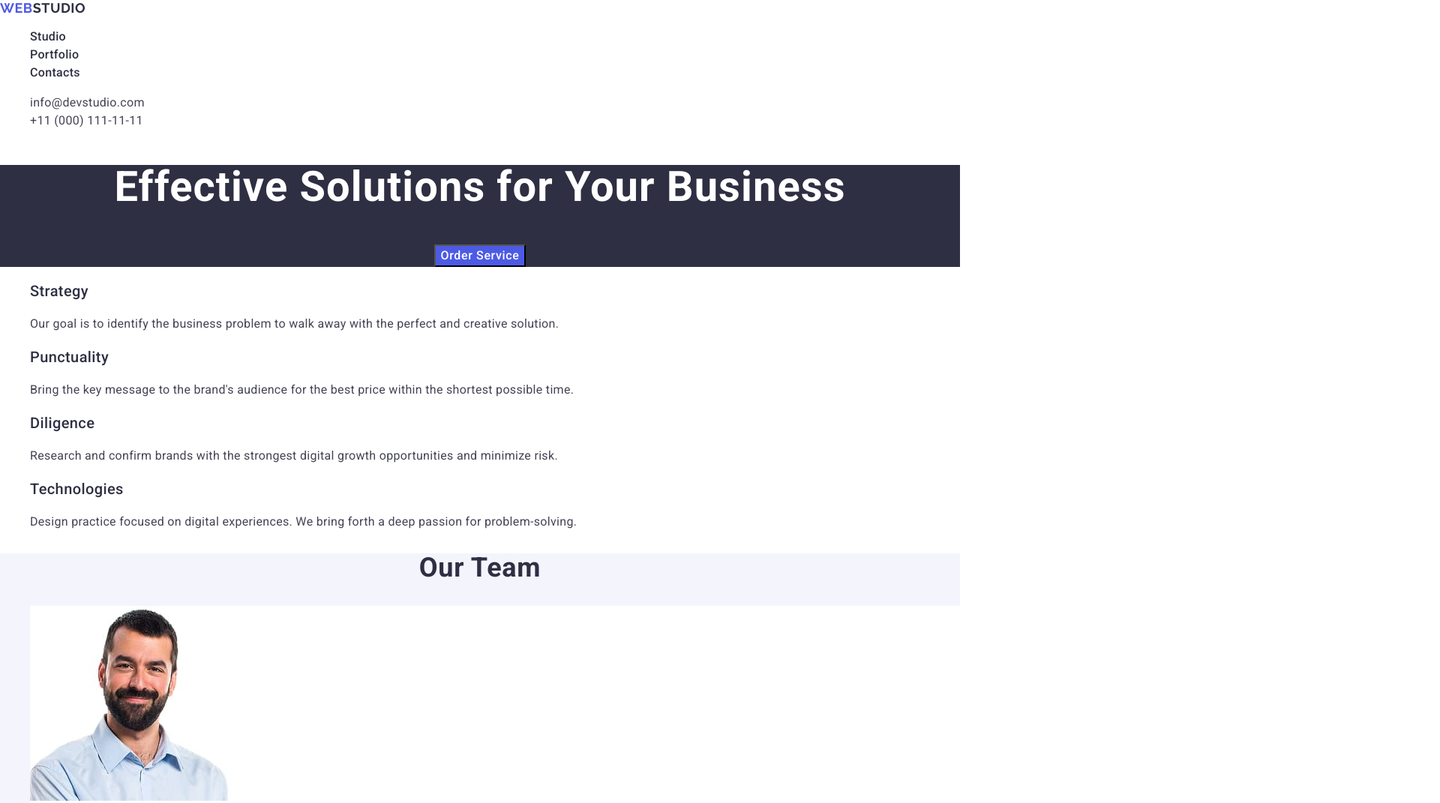
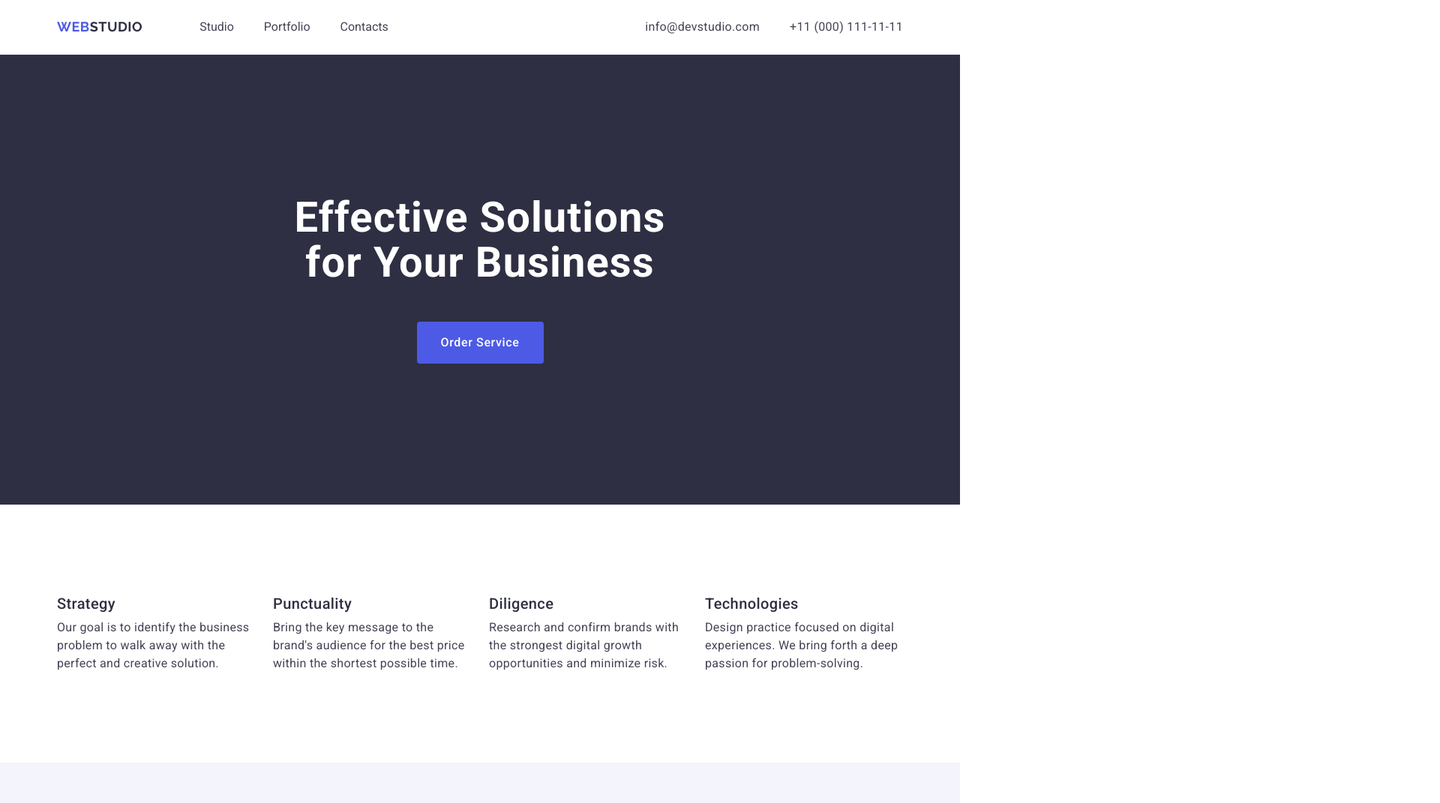
Before and after one commit to mzubaryev/goit-markup-hw-03, a plain HTML site: page index.html in a window 1280 px wide. Shown: the top 1071 px of the page at 75% size, 1920 px wide, since content can reach past the window. Drawn offline with nearby package versions, Linux system fonts and the light colour scheme; files whose address does not match are found by name.

Commit message:
1 commit

```diff
--- a/css/styles.css
+++ b/css/styles.css
@@ -2,27 +2,75 @@ body {
   font-family: 'Roboto', sans-serif;
   color: #434455;
   background-color: #ffffff;
+  line-height: 150%;
 }
+/* reset */
 a {
   color: currentColor;
   text-decoration: none;
 }
+h1,
+h2,
+h3,
+h4,
+h5,
+h6,
+p {
+  margin: 0;
+}
+
 ul,
 ol {
   list-style-type: none;
+  margin: 0;
+  padding-left: 0;
+}
+/* common */
+.container {
+  max-width: 1158px;
+  padding: 0 15px;
+  margin: 0 auto;
 }
 button {
   font-family: inherit;
   cursor: pointer;
 }
-address {
-  font-style: normal;
+.section-title {
+  font-weight: 700;
+  font-size: 36px;
+  line-height: 111%;
+  letter-spacing: 0.02em;
+  text-align: center;
+  text-transform: capitalize;
+  color: #2e2f42;
 }
-.link:hover,
-.link:focus {
-  color: #404bbf;
+.sub-title {
+  font-weight: 500;
+  font-size: 20px;
+  line-height: 120%;
+  letter-spacing: 0.02em;
+  color: #2e2f42;
+}
+.text {
+  font-weight: 400;
+  font-size: 16px;
+  letter-spacing: 0.02em;
 }
 
+/* end common */
+
+/* header */
+.page-header {
+  border-bottom: 1px solid #e7e9fc;
+}
+.header-container {
+  display: flex;
+  align-items: center;
+}
+.header-nav {
+  display: flex;
+  align-items: center;
+}
 .logo {
   font-family: 'Raleway', sans-serif;
   text-transform: uppercase;
@@ -32,91 +80,161 @@ address {
   letter-spacing: 0.03em;
   color: #4d5ae5;
 }
+.header-logo {
+  padding: 24px 0;
+  margin-right: 76px;
+}
+.header-menu {
+  display: flex;
+  align-items: center;
+  gap: 40px;
+}
+.nav-link {
+  padding: 24px 0;
+  display: block;
+}
+.contacts-list {
+  display: flex;
+  align-items: center;
+  gap: 40px;
+}
+.contacts-link {
+  display: block;
+  padding: 24px 0;
+}
+.header-adress {
+  margin-left: auto;
+  font-style: normal;
+  font-weight: 400;
+  font-size: 16px;
+  letter-spacing: 0.02em;
+  color: #434455;
+}
+.link:hover,
+.link:focus {
+  color: #404bbf;
+}
+
 .logo-accent {
   color: #2e2f42;
 }
 .menu {
   font-weight: 500;
   font-size: 16px;
-  line-height: 150%;
   letter-spacing: 0.02em;
   color: #2e2f42;
 }
-address {
-  font-weight: 400;
-  font-size: 16px;
-  line-height: 150%;
-  letter-spacing: 0.02em;
-  color: #434455;
-}
+/* end header */
+
+/* hero section*/
+
 .hero-section {
   background-color: #2e2f42;
-  text-align: center;
+  padding: 188px 0;
 }
+
 .hero-section-title {
+  width: 496px;
   color: #fff;
   font-weight: 700;
   font-size: 56px;
   line-height: 107%;
   letter-spacing: 0.02em;
+  margin: 0 auto;
+  margin-bottom: 48px;
   text-align: center;
 }
-button {
+.hero-button {
+  width: 169px;
+  height: 56px;
   background: #4d5ae5;
   font-weight: 500;
   font-size: 16px;
   line-height: 150%;
   letter-spacing: 0.04em;
   color: #fff;
+  border: none;
+  border-radius: 4px;
+  padding: 16px 0;
+  margin: 0 auto;
+  display: block;
 }
 .hero-button:hover,
 .hero-button:focus {
   background-color: #404bbf;
 }
-.portfolio-section > .section-title,
-.team-section > .section-title {
-  font-weight: 700;
-  font-size: 36px;
-  line-height: 111%;
-  letter-spacing: 0.02em;
-  text-align: center;
-  text-transform: capitalize;
-  color: #2e2f42;
+/* end hero section */
+
+/* adv section */
+.adv-section {
+  padding: 120px 0;
 }
+.adv-section-list {
+  display: flex;
+  align-items: center;
+  gap: 24px;
+}
+.adv-list-item {
+  width: calc((100% - (24px * 3)) / 4);
+}
+.adv-list-item > .sub-title {
+  margin-bottom: 8px;
+}
+/* end adv section */
 
-.adv-section > ul > li > h3,
-.team-section > ul > li > h3,
-.portfolio-section > ul > li > h3 {
-  font-weight: 500;
-  font-size: 20px;
-  line-height: 120%;
-  letter-spacing: 0.02em;
-  color: #2e2f42;
-}
-.adv-section .text,
-.team-section .text,
-.portfolio-section .text,
-.footer-section .text {
-  font-weight: 400;
-  font-size: 16px;
-  line-height: 150%;
-  letter-spacing: 0.02em;
-}
+/* team section */
+
 .team-section {
   background-color: #f4f4fd;
+  padding: 120px 0;
+}
+.section-title {
+  margin: 0 auto;
+  margin-bottom: 72px;
+  text-align: center;
+}
+.team-list {
+  display: flex;
+  align-items: center;
+  gap: 24px;
 }
 .team-item {
+  text-align: center;
   background-color: #ffffff;
 }
+.team-item > img {
+  margin-bottom: 32px;
+}
+.team-item > .sub-title {
+  margin-bottom: 8px;
+}
+.team-item > p {
+  margin-bottom: 32px;
+}
+/* end team section */
+
+/* portfolio section */
+
 .portfolio-section {
   background-color: #ffffff;
+  padding: 120px 0;
 }
+.portfolio-list {
+  display: flex;
+  align-items: center;
+  gap: 48px 24px;
+}
+/* end portfolio section */
+
+/* footer-section */
 footer {
   background-color: #2e2f42;
 }
 .footer-logo-accent {
   color: #f4f4fd;
 }
+
 .footer-section .text {
   color: #f4f4fd;
 }
+/* end footer section */
--- a/index.html
+++ b/index.html
@@ -11,81 +11,88 @@
       href="./images/icons/webicon.svg"
       type="image/svg+xml"
     />
+    <link
+      href="https://cdn.jsdelivr.net/npm/modern-normalize@3.0.1/modern-normalize.min.css"
+      rel="stylesheet"
+    />
     <link rel="preconnect" href="https://fonts.googleapis.com" />
     <link rel="preconnect" href="https://fonts.gstatic.com" crossorigin />
     <link
       href="https://fonts.googleapis.com/css2?family=Raleway:ital,wght@0,700;1,700&family=Roboto:ital,wght@0,100..900;1,100..900&display=swap"
       rel="stylesheet"
     />
-    <link
-      rel="stylesheet"
-      href="node_modules/modern-normalize/modern-normalize.css"
-    />
     <link rel="stylesheet" href="./css/styles.css" />
   </head>
   <body>
     <!-- Header section -->
-    <header>
-      <nav class="nav">
-        <a class="logo" href="./index.html"
+    <header class="page-header">
+      <div class="container header-container">
+        <nav class="header-nav">
+          <a class="logo header-logo" href="./index.html"
             >Web<span class="logo-accent">Studio</span></a
           >
-        <!-- Menu -->
-        <ul class="menu">
-          <li><a class="link" href="./index.html">Studio</a></li>
-          <li><a class="link" href="">Portfolio</a></li>
-          <li><a class="link" href="">Contacts</a></li>
+          <!-- Header menu -->
+          <ul class="header-menu">
+            <li><a class="link nav-link" href="./index.html">Studio</a></li>
+            <li><a class="link nav-link" href="">Portfolio</a></li>
+            <li><a class="link nav-link" href="">Contacts</a></li>
           </ul>
         </nav>
-      <!-- Contacts -->
-      <address class="adre">
-        <ul>
+        <!-- Header contacts -->
+        <address class="header-adress">
+          <ul class="contacts-list">
             <li>
-            <a class="link" href="mailto:info@devstudio.com"
+              <a class="link contacts-link" href="mailto:info@devstudio.com"
                 >info@devstudio.com</a
               >
             </li>
             <li>
-            <a class="link" href="tel:+110001111111">+11 (000) 111-11-11</a>
+              <a class="link contacts-link" href="tel:+110001111111"
+                >+11 (000) 111-11-11</a
+              >
             </li>
           </ul>
         </address>
+      </div>
     </header>
     <!-- Main section -->
     <main>
       <!-- Hero section 1-->
       <section class="hero-section" id="studio">
+        <div class="container hero-container">
           <h1 class="hero-section-title">
             Effective Solutions for Your Business
           </h1>
           <button type="button" class="hero-button">Order Service</button>
+        </div>
       </section>
       <!-- Аdvantages section 2-->
       <section class="adv-section">
+        <div class="container adv-container">
           <h2 hidden>Webstudio advantages</h2>
-        <ul>
-          <li>
+          <ul class="adv-section-list">
+            <li class="adv-list-item">
               <h3 class="sub-title">Strategy</h3>
               <p class="text">
-              Our goal is to identify the business problem to walk away with the
-              perfect and creative solution.
+                Our goal is to identify the business problem to walk away with
+                the perfect and creative solution.
               </p>
             </li>
-          <li>
+            <li class="adv-list-item">
               <h3 class="sub-title">Punctuality</h3>
               <p class="text">
                 Bring the key message to the brand's audience for the best price
                 within the shortest possible time.
               </p>
             </li>
-          <li>
+            <li class="adv-list-item">
               <h3 class="sub-title">Diligence</h3>
               <p class="text">
                 Research and confirm brands with the strongest digital growth
                 opportunities and minimize risk.
               </p>
             </li>
-          <li>
+            <li class="adv-list-item">
               <h3 class="sub-title">Technologies</h3>
               <p class="text">
                 Design practice focused on digital experiences. We bring forth a
@@ -93,12 +100,13 @@
               </p>
             </li>
           </ul>
+        </div>
       </section>
       <!-- Team section 3-->
       <section class="team-section">
+        <div class="container">
           <h2 class="section-title">Our Team</h2>
-
-        <ul>
+          <ul class="team-list">
             <li class="team-item">
               <img
                 src="./images/photoes/prdev.jpg"
@@ -136,13 +144,15 @@
               <p class="text">UI Designer</p>
             </li>
           </ul>
+        </div>
       </section>
 
       <!-- Portfolio section 4-->
 
       <section class="portfolio-section" id="portfolio">
+        <div class="container">
           <h2 class="section-title">Our Portfolio</h2>
-        <ul>
+          <ul class="portfolio-list">
             <li>
               <img
                 src="./images/images/img-1.jpg"
@@ -198,6 +208,7 @@
               <p class="text">Marketing</p>
             </li>
           </ul>
+        </div>
       </section>
     </main>
     <!-- Footer section -->
```
Lines whose indentation alone changed are shown as unchanged.
